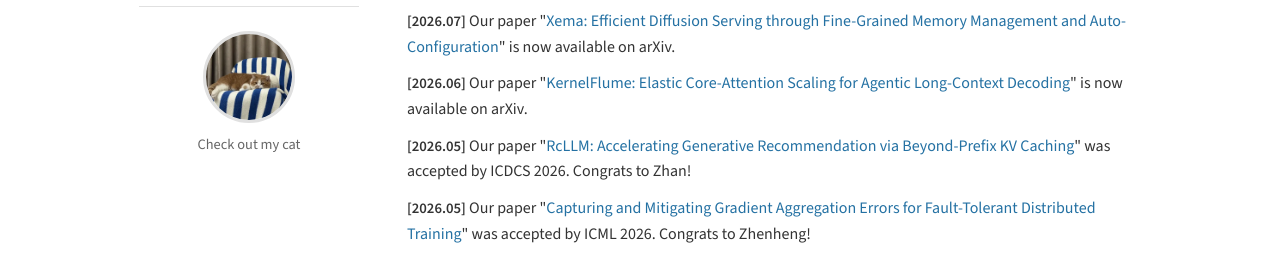
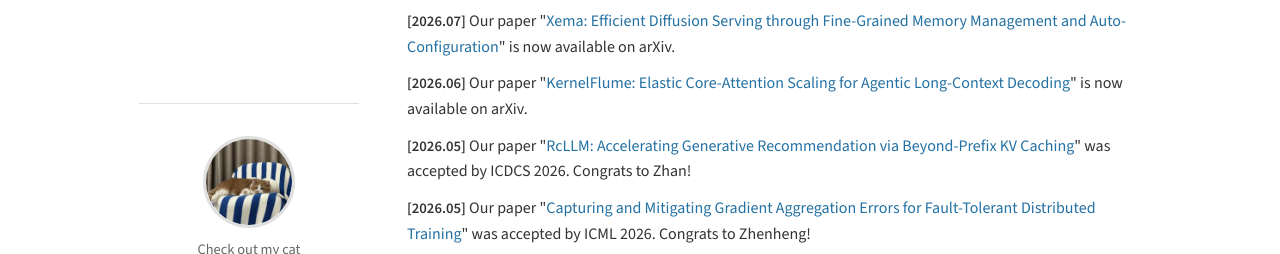
Before and after one commit to wabluy/wabluy.github.io, a plain HTML site: page index.html in a window 1280 px wide. Shown: the part 520-774 px from the top of the page. Drawn offline with nearby package versions, Linux system fonts and the light colour scheme; some icons are missing.

Commit message:
Anchor cat card to bottom of sidebar

```diff
--- a/css/style.css
+++ b/css/style.css
@@ -147,7 +147,10 @@ ul {
   position: sticky;
   top: 60px;
   width: 220px;
+  min-height: calc(100vh - 84px);
   flex-shrink: 0;
+  display: flex;
+  flex-direction: column;
   text-align: center;
   padding-top: 1rem;
 }
@@ -221,8 +224,9 @@ ul {
 }
 
 .pet-card {
-  margin-top: 3.75rem;
-  padding-top: 1.5rem;
+  margin-top: auto;
+  padding-top: 2rem;
+  padding-bottom: 0.75rem;
   border-top: 1px solid var(--border);
   text-align: center;
 }
@@ -464,7 +468,9 @@ a.tag:hover {
   .sidebar {
     position: static;
     width: 100%;
+    min-height: 0;
     display: flex;
+    flex-direction: row;
     flex-wrap: wrap;
     align-items: center;
     gap: 1rem;
@@ -490,6 +496,7 @@ a.tag:hover {
     flex-basis: 100%;
     margin-top: 1.5rem;
     padding-top: 1.25rem;
+    padding-bottom: 0;
     text-align: center;
   }
 
@@ -516,5 +523,6 @@ a.tag:hover {
   }
   .sidebar {
     position: static;
+    min-height: 0;
   }
 }
```
